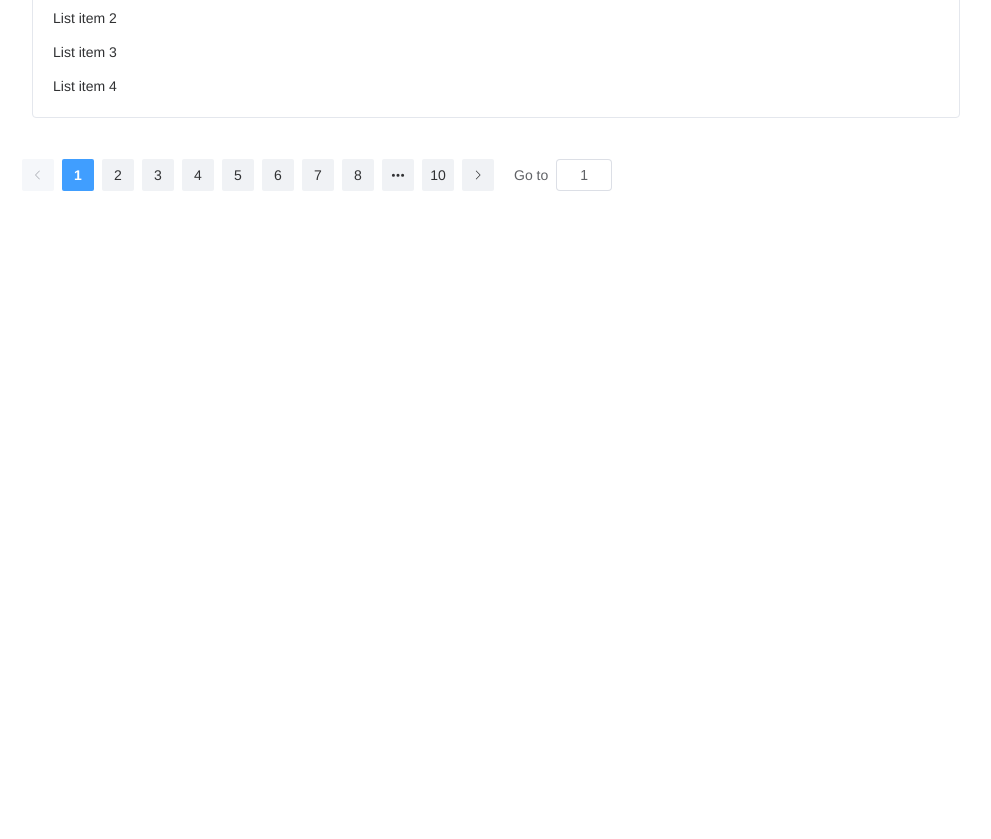
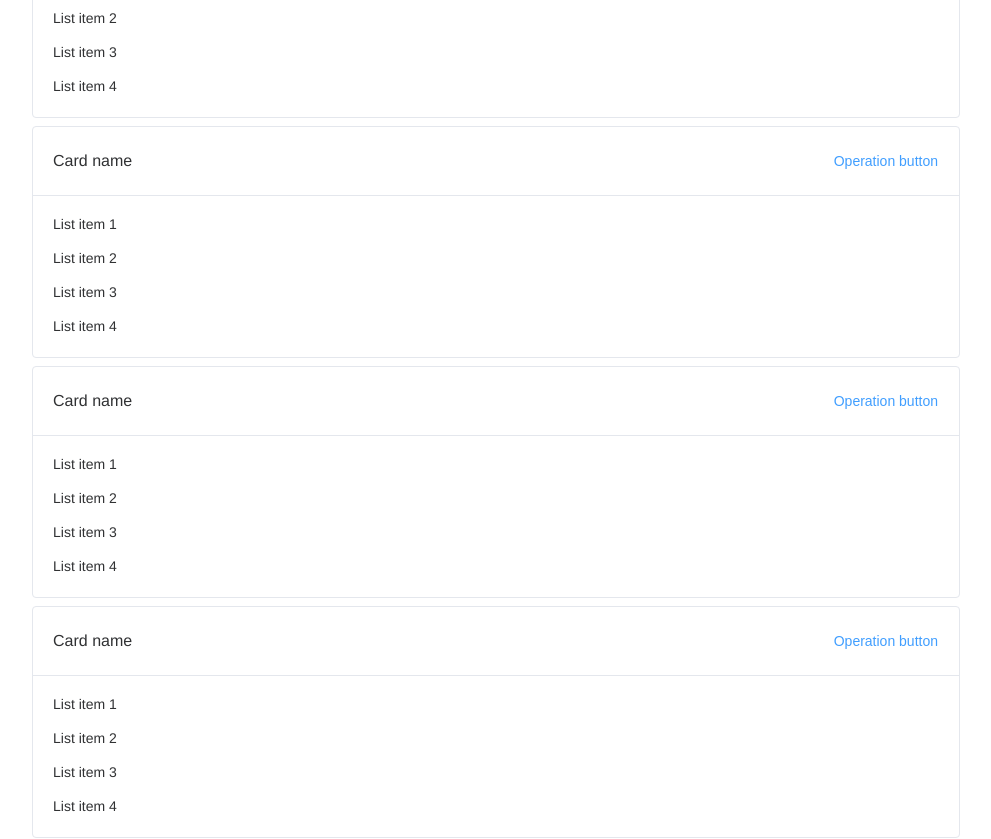
Before and after one commit to qa-gt/gt-v3-frontend, a Vue app: page /#/layout in a window 1280 px wide. Shown: the part 2900-3739 px from the top of the page, without its empty margins (144-1135 px from the left). Before the commit the page ends 3091 px from the top, so only its background shows below. Built offline with nearby package versions, Linux system fonts and the light colour scheme.

Commit message:
改参数

```diff
--- a/src/views/LayoutView.vue
+++ b/src/views/LayoutView.vue
@@ -43,7 +43,7 @@
 
     <el-col :span="18">
       <el-scrollbar>
-        <p v-for="item in 10" :key="item" class="scrollbar-content">
+        <p v-for="item in 20" :key="item" class="scrollbar-content">
           <el-card shadow="hover" class="content-card">
             <template #header>
               <div class="content-card-header">
```
